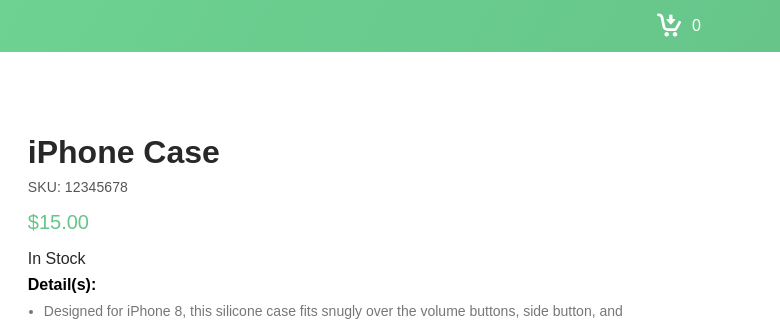
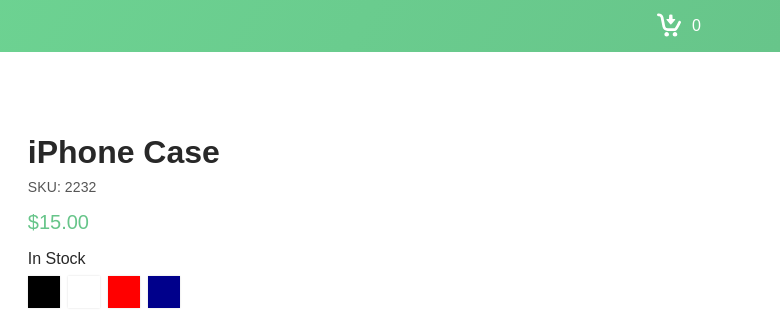
Before and after one commit to ihorkalchenko/eshop, a plain HTML site: page index.html in a window 1280 px wide. Shown: the top 321 px of the page, 500-1280 px from the left. Drawn offline with nearby package versions, Linux system fonts and the light colour scheme.

Commit message:
003: add product color

```diff
--- a/main.js
+++ b/main.js
@@ -87,6 +87,17 @@
                         <p>{{ inStock ? 'In Stock' : 'Out of stock' }}</p>
                     </div>
 
+                    <div class="product-colors">
+                        <div
+                            class="variant"
+                            v-for="variant in variants"
+                            :key="variant.variantId"
+                            :style="{backgroundColor: variant.variantColor}"
+                            @mouseover="updateVariant(variant.variantImage)"
+                        >
+                        </div>
+                    </div>
+
                     <div class="product-details">
                         <h4>Detail(s):</h4>
                         <ul>
@@ -103,22 +114,47 @@
     data() {
         return {
             product: 'iPhone Case',
+            sku: 2232,
+            price: 15,
+            inStock: true,
+            image: 'https://images-na.ssl-images-amazon.com/images/I/419rCJZ2xfL._SL1024_.jpg',
             details: [
                 "Designed for iPhone 8, this silicone case fits snugly over the volume buttons, side button, and curves of your device without adding bulk",
                 "A soft microfiber lining on the inside helps protect your iPhone.",
                 "The silky-soft finish of the silicone exterior feels great in your hand.",
                 "And you can keep it on all the time, even when you’re charging wirelessly."
             ],
-            image: 'https://images-na.ssl-images-amazon.com/images/I/419rCJZ2xfL._SL1024_.jpg',
-            inStock: true,
-            price: 15,
-            sku: 12345678
+            variants: [
+                {
+                    variantId: 2232,
+                    variantColor: 'black',
+                    variantImage: 'https://images-na.ssl-images-amazon.com/images/I/41a3A179dIL._SL1024_.jpg'
+                },
+                {
+                    variantId: 2233,
+                    variantColor: 'white',
+                    variantImage: 'https://images-na.ssl-images-amazon.com/images/I/412kSjgSfAL._SL1024_.jpg'
+                },
+                {
+                    variantId: 2234,
+                    variantColor: 'red',
+                    variantImage: 'https://images-na.ssl-images-amazon.com/images/I/417Cse5NZpL._SL1024_.jpg'
+                },
+                {
+                    variantId: 2235,
+                    variantColor: 'darkblue',
+                    variantImage: 'https://images-na.ssl-images-amazon.com/images/I/419rCJZ2xfL._SL1024_.jpg'
+                }
+            ]
         }
     },
 
     methods: {
-        addToCart() {
+        addToCart: function() {
             this.$emit('add-to-cart');
+        },
+        updateVariant: function(variantImage) {
+            this.image = variantImage;
         }
     },
 
--- a/style.css
+++ b/style.css
@@ -360,6 +360,7 @@
     top: 0;
     bottom: 0;
     position: absolute;
+    overflow: hidden;
 }
 
 .full-image img {
@@ -369,6 +370,10 @@
     max-width: 100%;
     margin: auto;
 }
+
+
+
+
 
 /* product content*/
 .product-content {
@@ -395,6 +400,27 @@
     font-weight: 500;
     letter-spacing: 0.1px;
     text-transform: uppercase;
+}
+
+.product-colors {
+    display: flex;
+    flex-wrap: wrap;
+    padding-bottom: .5em;
+}
+
+.product-colors .variant {
+    flex: 0 0 32px;
+    max-width: 32px;
+    height: 32px;
+    margin: .5em .5em 0 0;
+    opacity: 1;
+    cursor: pointer;
+    box-shadow: 0 0 2px 0 #ddd;
+    transition: all .3s ease;
+}
+
+.product-colors .variant:hover {
+    opacity: .5;
 }
 
 .product-price {
```
